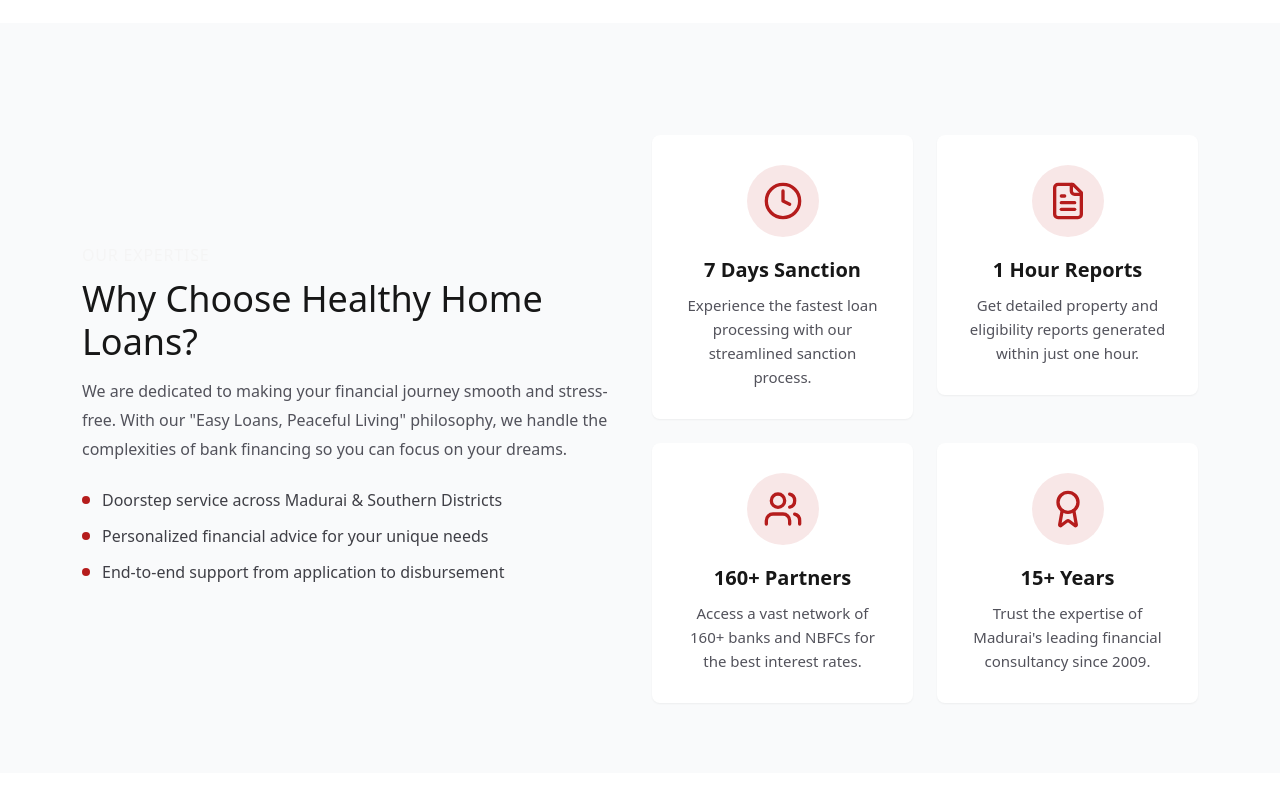
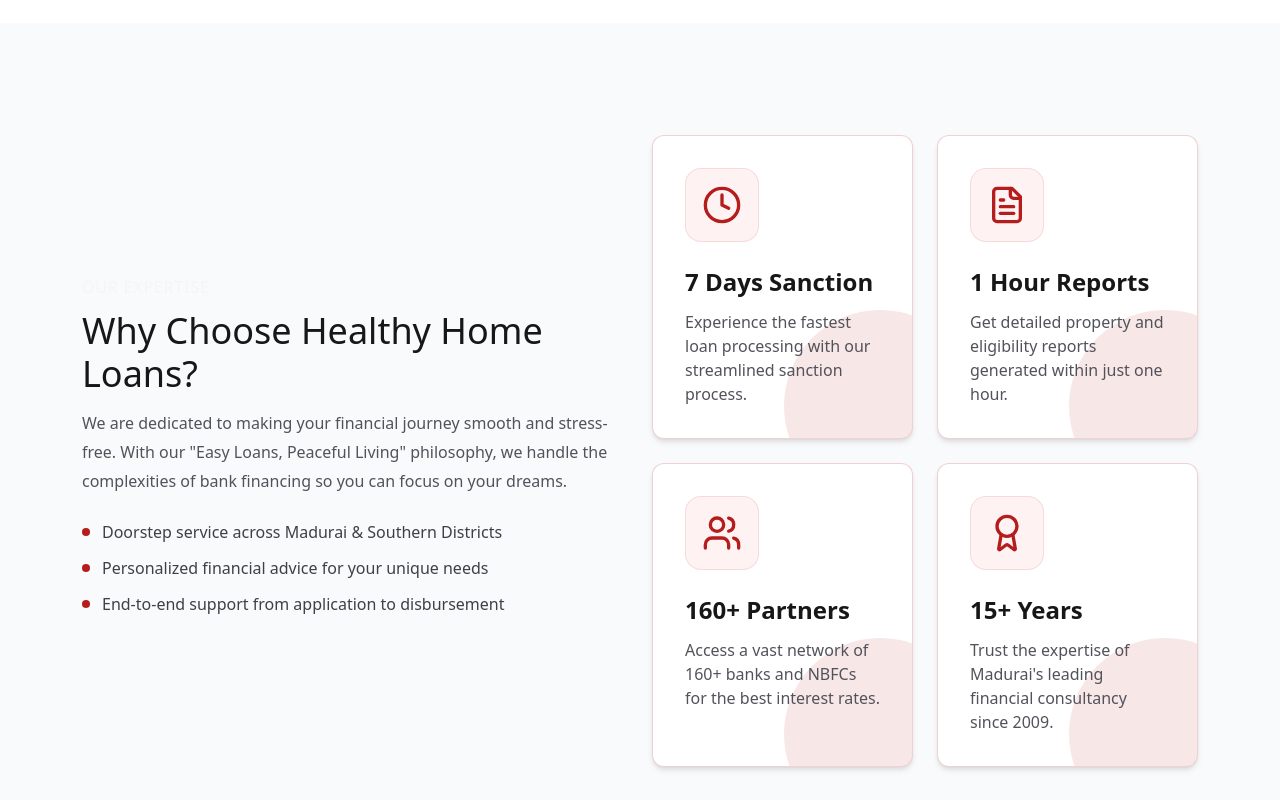
Before and after one commit to godivatech/Healthy-Home-Loans, a React (Vite) app: page / in a window 1280 px wide. Shown: the part 1680-2480 px from the top of the page. Built offline with nearby package versions, Linux system fonts and the light colour scheme.

Commit message:
UI change

```diff
--- a/src/sections/WhyChooseSection/components/FeatureCard.tsx
+++ b/src/sections/WhyChooseSection/components/FeatureCard.tsx
@@ -10,15 +10,18 @@
 export const FeatureCard = (props: FeatureCardProps) => {
     return (
         <div
-            className={`relative bg-white box-border caret-transparent text-center z-[1] overflow-hidden p-[30px] rounded-lg shadow-sm hover:shadow-md transition-shadow h-full flex flex-col items-center ${props.variant || ""}`}
+            className={`relative bg-white box-border caret-transparent z-[1] overflow-hidden p-8 rounded-xl border border-primary/20 shadow-md hover:shadow-xl hover:-translate-y-1 transition-all duration-300 h-full flex flex-col items-start text-left ${props.variant || ""}`}
         >
-            <div className="relative box-border caret-transparent mb-5 bg-primary/10 p-4 rounded-full text-primary">
+            {/* Decorative Corner Blob */}
+            <div className="absolute -bottom-16 -right-16 w-48 h-48 bg-primary/10 rounded-full pointer-events-none transition-transform duration-500 group-hover:scale-110"></div>
+
+            <div className="relative box-border caret-transparent mb-6 bg-red-50 p-4 rounded-2xl text-primary inline-flex items-center justify-center border border-primary/10">
                 {props.icon}
             </div>
-            <h3 className="text-neutral-900 text-[20px] font-semibold box-border caret-transparent leading-[26px] mb-2.5 font-rubik_0b5097">
+            <h3 className="text-neutral-900 text-xl md:text-2xl font-bold box-border caret-transparent leading-tight mb-3 font-rubik_0b5097">
                 {props.title}
             </h3>
-            <p className="text-zinc-600 text-[15px] box-border caret-transparent leading-[24px]">
+            <p className="text-zinc-600 text-[15px] md:text-base box-border caret-transparent leading-relaxed z-10 relative flex-grow">
                 {props.description}
             </p>
         </div>
--- a/src/sections/WhyChooseSection/components/WhyChooseFeatures.tsx
+++ b/src/sections/WhyChooseSection/components/WhyChooseFeatures.tsx
@@ -7,7 +7,7 @@
         <div className="box-border caret-transparent shrink-0 max-w-full w-full px-3 md:w-6/12">
             <div className="box-border caret-transparent flex flex-wrap -mx-3">
                 <div className="box-border caret-transparent shrink-0 max-w-full w-full px-3 md:w-6/12 pt-3">
-                    <FadeIn direction="left" delay={0.1} fullWidth>
+                    <FadeIn direction="left" delay={0.1} fullWidth className="h-full">
                         <FeatureCard
                             icon={<Clock size={40} />}
                             title="7 Days Sanction"
@@ -16,7 +16,7 @@
                     </FadeIn>
                 </div>
                 <div className="box-border caret-transparent shrink-0 max-w-full w-full px-3 md:w-6/12 pt-3">
-                    <FadeIn direction="left" delay={0.2} fullWidth>
+                    <FadeIn direction="left" delay={0.2} fullWidth className="h-full">
                         <FeatureCard
                             icon={<FileText size={40} />}
                             title="1 Hour Reports"
@@ -25,7 +25,7 @@
                     </FadeIn>
                 </div>
                 <div className="box-border caret-transparent shrink-0 max-w-full w-full px-3 md:w-6/12 pt-6">
-                    <FadeIn direction="left" delay={0.3} fullWidth>
+                    <FadeIn direction="left" delay={0.3} fullWidth className="h-full">
                         <FeatureCard
                             icon={<Users size={40} />}
                             title="160+ Partners"
@@ -34,7 +34,7 @@
                     </FadeIn>
                 </div>
                 <div className="box-border caret-transparent shrink-0 max-w-full w-full px-3 md:w-6/12 pt-6">
-                    <FadeIn direction="left" delay={0.4} fullWidth>
+                    <FadeIn direction="left" delay={0.4} fullWidth className="h-full">
                         <FeatureCard
                             icon={<Award size={40} />}
                             title="15+ Years"
```
